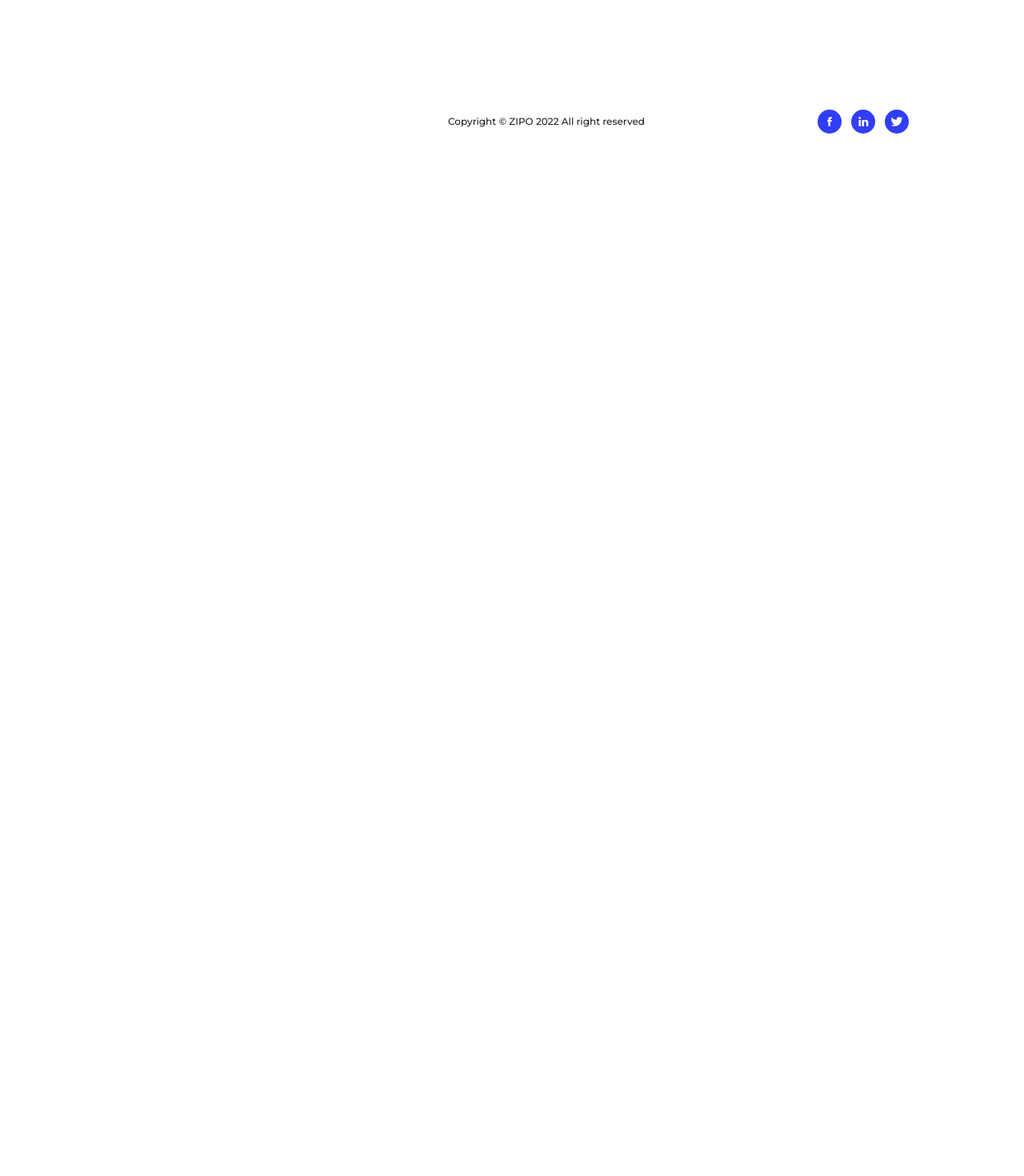
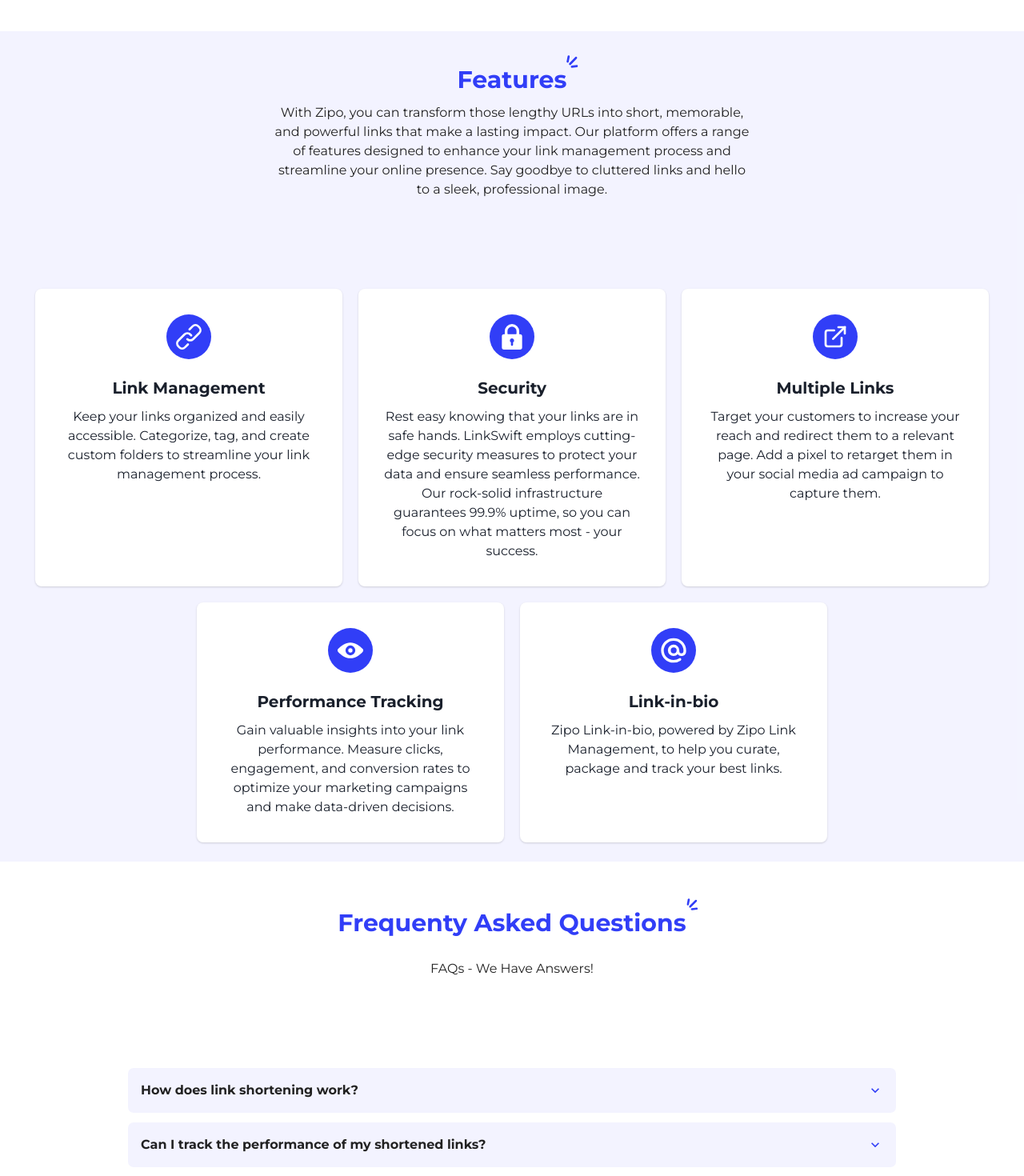
Before and after one commit to salafidevelopers/zipo-client, a Next.js app: page / in a window 1280 px wide. Shown: the part 520-1990 px from the top of the page at 80% size. Before the commit the page ends 800 px from the top, so only its background shows below. Built offline with nearby package versions, Linux system fonts and the light colour scheme; no server answers.

Commit message:
feat: create features section and faq section

```diff
--- a/package.json
+++ b/package.json
@@ -15,6 +15,7 @@
     "firebase": "^9.15.0",
     "framer-motion": "^6.5.1",
     "next": "^13.1.1",
+    "next-seo": "^6.1.0",
     "react": "18.2.0",
     "react-dom": "18.2.0",
     "react-responsive-carousel": "3.2.23",
--- /dev/null
+++ b/src/components/home/FaqSection.tsx
@@ -0,0 +1,102 @@
+import {
+  Accordion,
+  AccordionItem,
+  AccordionButton,
+  AccordionPanel,
+  AccordionIcon,
+  Box,
+  Heading,
+  Image,
+  Container,
+  Text,
+} from "@chakra-ui/react";
+import Wrapper from "../Wrapper";
+
+const faqs = [
+  {
+    question: "How does link shortening work?",
+    answer:
+      "Zipo utilizes advanced algorithms to condense long URLs into shorter, more manageable links. Simply paste your original link into our platform, and we'll generate a short, optimized version that's ready to be shared.",
+  },
+  {
+    question: "Can I track the performance of my shortened links?",
+    answer:
+      "Absolutely! Zipo offers comprehensive analytics that provide valuable insights into click-through rates, user engagement, and geographic distribution. Monitor your link performance in real-time and make data-driven decisions.",
+  },
+  {
+    question: "Can I customize my shortened links with my brand name?",
+    answer:
+      "Yes, you can! Zipo allows you to create branded short links that reflect your brand identity. Establish trust and credibility with every click by incorporating your brand name into your URLs.",
+  },
+  {
+    question: "Can I manage all my links in one place?",
+    answer:
+      "Definitely! Our user-friendly dashboard enables you to manage all your links from a single centralized location. Organize, categorize, and track your links effortlessly, ensuring maximum efficiency and productivity.",
+  },
+  {
+    question: "Is my data secure with Zipo?",
+    answer:
+      "Absolutely. We prioritize the security and privacy of your data. Zipo implements state-of-the-art security measures to safeguard your information, ensuring a secure and reliable link management experience.",
+  },
+];
+
+const FaqSection = () => {
+  return (
+    <Box py="6">
+      <Wrapper>
+        <Wrapper>
+          <Heading
+            w="fit-content"
+            mx="auto"
+            size="lg"
+            color="zipo.500"
+            textAlign="center"
+            lineHeight={1.4}
+            position={"relative"}
+            mb={4}
+          >
+            Frequenty Asked Questions
+            <Image
+              src="/Pattern_1.svg"
+              alt="pattern 1"
+              width={15}
+              height={15}
+              style={{ position: "absolute", right: -15, top: -10 }}
+            />
+          </Heading>
+          <Container>
+            <Text textAlign="center" pt="2" fontSize="md">
+              FAQs - We Have Answers!
+            </Text>
+          </Container>
+        </Wrapper>
+        <Container maxW="container.lg">
+          <Accordion allowToggle>
+            {faqs.map(({ answer, question }) => (
+              <AccordionItem borderTop={0} mb={3} key={question}>
+                <h3>
+                  <AccordionButton
+                    borderRadius={7}
+                    bg="#313EF70F"
+                    paddingBlock={4}
+                    fontWeight={"bold"}
+                  >
+                    <Box flex="1" textAlign="left">
+                      {question}
+                    </Box>
+                    <AccordionIcon color={"zipo.500"} />
+                  </AccordionButton>
+                </h3>
+                <AccordionPanel pb={4} bg="#313EF70F">
+                  {answer}
+                </AccordionPanel>
+              </AccordionItem>
+            ))}
+          </Accordion>
+        </Container>
+      </Wrapper>
+    </Box>
+  );
+};
+
+export default FaqSection;
--- /dev/null
+++ b/src/components/home/FeatureList.tsx
@@ -0,0 +1,95 @@
+import React from "react";
+import { Box, Container, Heading, Text } from "@chakra-ui/react";
+import {
+  LinkIcon,
+  AtSignIcon,
+  LockIcon,
+  ExternalLinkIcon,
+  ViewIcon,
+} from "@chakra-ui/icons";
+import Image from "next/image";
+import FeaturesCard from "./FeaturesCard";
+import Wrapper from "../Wrapper";
+
+const featureData = [
+  {
+    icon: LinkIcon,
+    description:
+      "Keep your links organized and easily accessible. Categorize, tag, and create custom folders to streamline your link management process.",
+    title: "Link Management",
+  },
+  {
+    icon: LockIcon,
+    description:
+      "Rest easy knowing that your links are in safe hands. LinkSwift employs cutting-edge security measures to protect your data and ensure seamless performance. Our rock-solid infrastructure guarantees 99.9% uptime, so you can focus on what matters most - your success.",
+    title: "Security",
+  },
+  {
+    icon: ExternalLinkIcon,
+    description:
+      "Target your customers to increase your reach and redirect them to a relevant page. Add a pixel to retarget them in your social media ad campaign to capture them.",
+    title: "Multiple Links",
+  },
+  {
+    icon: ViewIcon,
+    description:
+      "Gain valuable insights into your link performance. Measure clicks, engagement, and conversion rates to optimize your marketing campaigns and make data-driven decisions.",
+    title: "Performance Tracking",
+  },
+  {
+    icon: AtSignIcon,
+    description:
+      "Zipo Link-in-bio, powered by Zipo Link Management, to help you curate, package and track your best links.",
+    title: "Link-in-bio",
+  },
+];
+
+const FeatureList = () => {
+  return (
+    <Box bgColor="#313EF70F" py="6">
+      <Wrapper>
+        <Heading
+          w="fit-content"
+          mx="auto"
+          size="lg"
+          color="zipo.500"
+          textAlign="center"
+          lineHeight={1.4}
+          position={"relative"}
+        >
+          Features
+          <Image
+            src="/Pattern_1.svg"
+            alt="pattern 1"
+            width={15}
+            height={15}
+            style={{ position: "absolute", right: -15, top: -10 }}
+          />
+        </Heading>
+        <Container>
+          <Text textAlign="center" pt="2" fontSize="md">
+            With Zipo, you can transform those lengthy URLs into short,
+            memorable, and powerful links that make a lasting impact. Our
+            platform offers a range of features designed to enhance your link
+            management process and streamline your online presence. Say goodbye
+            to cluttered links and hello to a sleek, professional image.
+          </Text>
+        </Container>
+      </Wrapper>
+      <Container maxW="container.xl">
+        <Box display="flex" gap="5" justifyContent="center" flexWrap="wrap">
+          {featureData.map(({ icon, description, title }) => (
+            <FeaturesCard
+              key={title}
+              icon={icon}
+              description={description}
+              title={title}
+            />
+          ))}
+        </Box>
+      </Container>
+    </Box>
+  );
+};
+
+export default FeatureList;
--- /dev/null
+++ b/src/components/home/FeaturesCard.tsx
@@ -0,0 +1,36 @@
+import {
+  Card,
+  CardHeader,
+  CardBody,
+  Image,
+  Stack,
+  Heading,
+  Text,
+  Box,
+} from "@chakra-ui/react";
+import React from "react";
+
+const FeaturesCard = ({ title, description, icon }) => {
+  const IconComponent = icon;
+  return (
+    <Card maxW="sm" borderRadius="lg" bgColor="white" textAlign="center" p="3">
+      <CardBody>
+        <Box
+          bgColor="zipo.500"
+          p="3"
+          marginInline="auto"
+          borderRadius="full"
+          w="fit-content"
+        >
+          <IconComponent boxSize={"8"} color="white" />
+        </Box>
+        <Stack mt="6" spacing="3">
+          <Heading size="md">{title}</Heading>
+          <Text>{description}</Text>
+        </Stack>
+      </CardBody>
+    </Card>
+  );
+};
+
+export default FeaturesCard;
--- a/src/components/home/index.tsx
+++ b/src/components/home/index.tsx
@@ -1,10 +1,15 @@
 import { useMutation } from "@apollo/client";
 import React, { useState } from "react";
-import { Box, Heading, Link, Text, VStack } from "@chakra-ui/react";
+import { Box, Container, Heading, Link, Text, VStack } from "@chakra-ui/react";
+import {
+  LinkIcon,
+  AtSignIcon,
+  LockIcon,
+  ExternalLinkIcon,
+  ViewIcon,
+} from "@chakra-ui/icons";
 import Image from "next/image";
 import NextLink from "next/link";
-import { useRouter } from "next/router";
-import { Tooltip } from "recharts";
 
 import Footer from "../Footer";
 import { SHORTEN_LINK } from "../gql";
@@ -12,6 +17,9 @@
 import Header from "../Header";
 import Wrapper from "../Wrapper";
 import { ContentOne, ContentTwo } from "./contents";
+import FeaturesCard from "./FeaturesCard";
+import FeatureList from "./FeatureList";
+import FaqSection from "./FaqSection";
 
 const getAlternators = () => {
   return [];
@@ -33,7 +41,7 @@
       <Header fixed={false} isAuthenticated={false} />
       <Wrapper>
         <Box display={"flex"} justifyContent="center" alignItems={"center"}>
-          <Box w={{ base: "full", md: "50vw" }} p={4}>
+          <Box w={{ base: "full", md: "50vw" }} p-4>
             <VStack spacing={2}>
               <Heading
                 textAlign={"center"}
@@ -79,14 +87,14 @@
                 shortenLink={shortenLink}
               />
             )}
-
-            <Box w="full" h="200px" position={"relative"}>
+            <Box w="full" h="150px" position={"relative"}>
               <Image fill alt="Homepage pattern" src="/Homepage_Pattern.svg" />
             </Box>
           </Box>
         </Box>
       </Wrapper>
-
+      <FeatureList />
+      <FaqSection />
       <Footer />
     </Box>
   );
--- a/src/components/home/suggestion.tsx
+++ b/src/components/home/suggestion.tsx
@@ -11,7 +11,7 @@
   PopoverTrigger,
   Text,
 } from "@chakra-ui/react";
-import React, { useEffect, useState } from "react";
+import React from "react";
 
 // Functions
 export const handleLinkCopy = (toast, link) => {
```
Also changed, not shown: src/next-seo.config.js (added), 1 other file (tests, documents, lock files or other folders).
